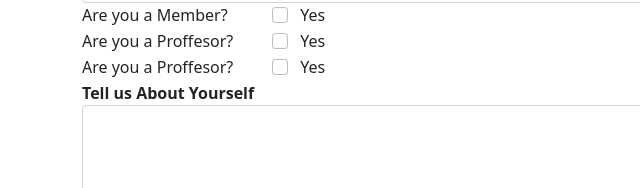
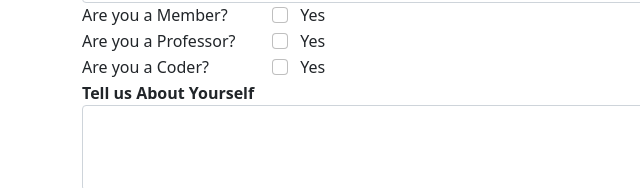
Before and after one commit to rishabh-s13/codearena, a plain HTML site: page contact.html in a window 1280 px wide. Shown: the part 247-435 px from the top of the page, 0-640 px from the left. Drawn offline with nearby package versions, Linux system fonts and the light colour scheme.

Commit message:
Update contact.html

```diff
--- a/contact.html
+++ b/contact.html
@@ -87,7 +87,7 @@
                 </div>
 
                 <div class="form-group row">
-                    <div class="col-sm-2">Are you a Proffesor?</div>
+                    <div class="col-sm-2">Are you a Professor?</div>
                     <div class="col-sm-10">
                         <div class="form-check">
                             <input class="form-check-input" type="checkbox" id="gridCheck2">
@@ -98,7 +98,7 @@
                 </div>
 
                 <div class="form-group row">
-                    <div class="col-sm-2">Are you a Proffesor?</div>
+                    <div class="col-sm-2">Are you a Coder?</div>
                     <div class="col-sm-10">
                         <div class="form-check">
                             <input class="form-check-input" type="checkbox" id="gridCheck3">
```
